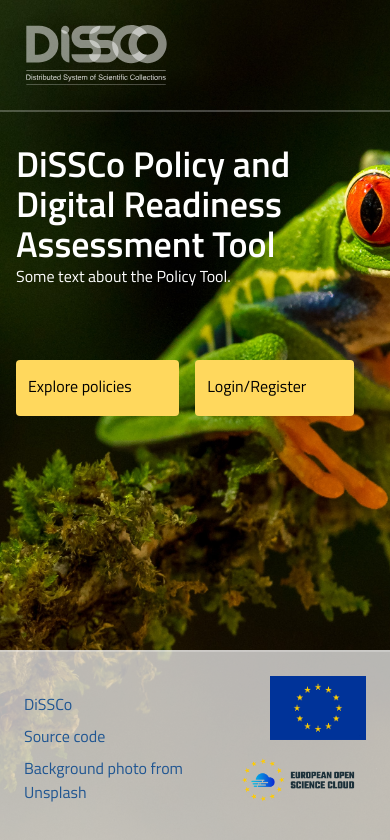
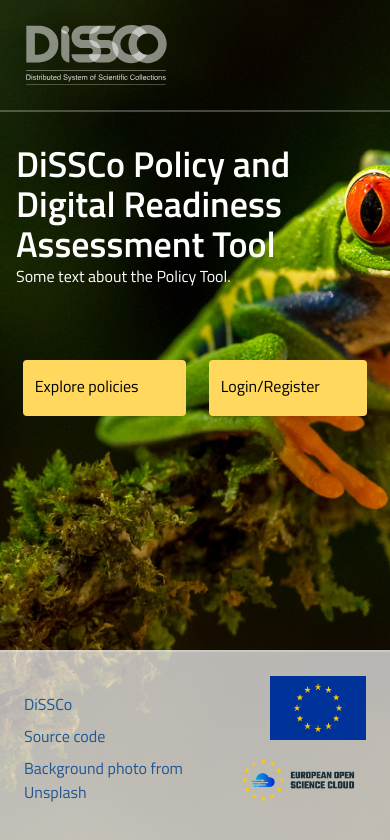
Before and after one commit to mikkohei13/policytool, a Vue app in the folder frontend/: page / in a window 390 px wide. Shown: the top 840 px of the page. Built offline with nearby package versions, Linux system fonts and the light colour scheme; some icons are missing.

Commit message:
When screen gets small, move the home page buttons

```diff
--- a/frontend/src/views/Home.vue
+++ b/frontend/src/views/Home.vue
@@ -5,7 +5,7 @@
   <br/>
   <br/>
   <br/>
-  <div class="flex flex-row gap-4">
+  <div class="flex flex-row gap-4 justify-evenly sm:justify-start">
     <router-link :to="{name: 'policies'}" class="bg-yellow p-3 rounded hover:bg-yellow-dark">
       Explore policies
       <VueFeather type="chevron-right" size="2rem" class="align-middle "></VueFeather>
```
